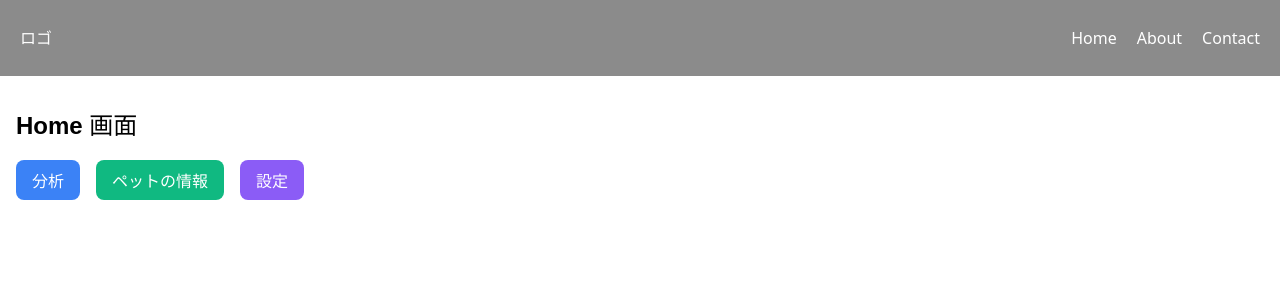
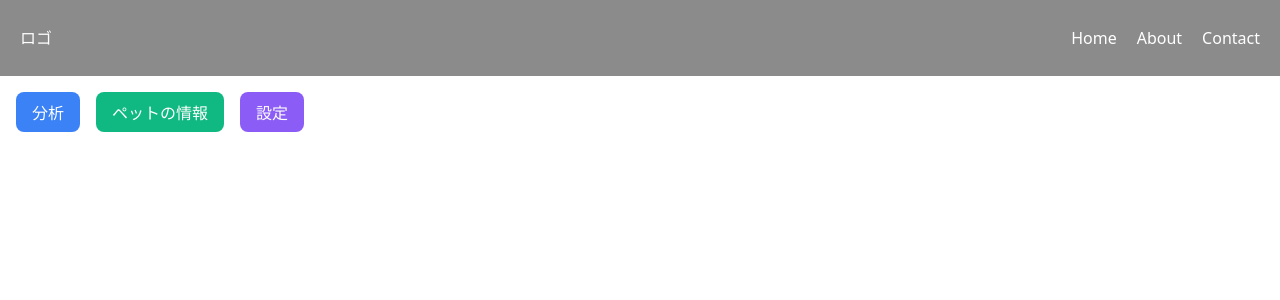
Before and after one commit to kei0101xw/pet-water-tracker, a React (Vite) app in the folder frontend/: page /home in a window 1280 px wide. Shown: the top 300 px of the page. Built offline with nearby package versions, Linux system fonts and the light colour scheme.

Commit message:
[change]不要な部分の削除

```diff
--- a/frontend/src/pages/Home.jsx
+++ b/frontend/src/pages/Home.jsx
@@ -7,8 +7,6 @@ const Home = () => {
 
   return (
     <div className="home-container">
-      <h1 className="home-title">Home 画面</h1>
-
       <div className="button-group">
         <button
           onClick={() => navigate("/analysis/water")}
```
